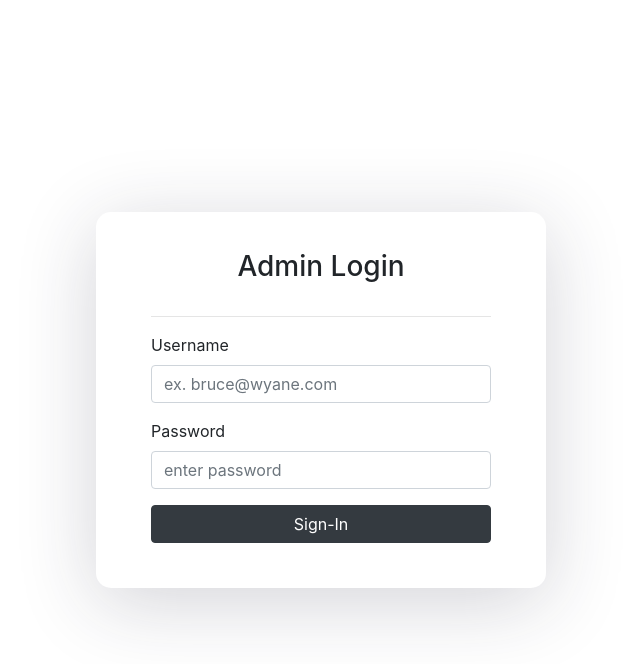
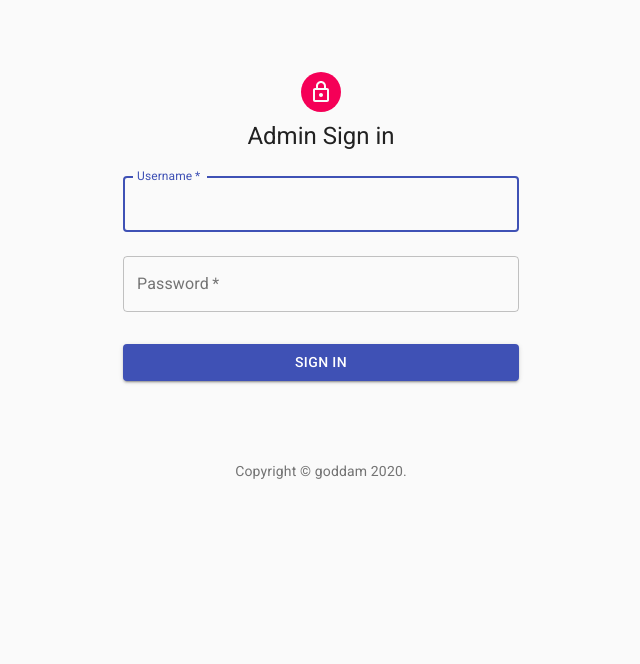
Before and after one commit to sheikh-sadik-vst-au4/Onion, a React (Create React App) app in the folder client/: page / in a window 1280 px wide. Shown: the top 664 px of the page, without its empty margins (319-959 px from the left). Built offline with nearby package versions, Linux system fonts and the light colour scheme.

Commit message:
[goddam-4]:added material ui

```diff
--- a/client/package.json
+++ b/client/package.json
@@ -3,6 +3,8 @@
   "version": "0.1.0",
   "private": true,
   "dependencies": {
+    "@material-ui/core": "^4.9.14",
+    "@material-ui/icons": "^4.9.1",
     "@testing-library/jest-dom": "^4.2.4",
     "@testing-library/react": "^9.5.0",
     "@testing-library/user-event": "^7.2.1",
--- a/client/public/index.html
+++ b/client/public/index.html
@@ -8,9 +8,8 @@
   <meta name="theme-color" content="#000000" />
   <meta name="description" content="Web site created using create-react-app" />
   <link rel="apple-touch-icon" href="%PUBLIC_URL%/logo192.png" />
-  <link rel="stylesheet" href="https://stackpath.bootstrapcdn.com/bootstrap/4.4.1/css/bootstrap.min.css"
-    integrity="sha384-Vkoo8x4CGsO3+Hhxv8T/Q5PaXtkKtu6ug5TOeNV6gBiFeWPGFN9MuhOf23Q9Ifjh" crossorigin="anonymous">
-
+  <link rel="stylesheet" href="https://fonts.googleapis.com/css?family=Roboto:300,400,500,700&display=swap" />
+  <link rel="stylesheet" href="https://fonts.googleapis.com/icon?family=Material+Icons" />
   <!--
       manifest.json provides metadata used when your web app is installed on a
       user's mobile device or desktop. See https://developers.google.com/web/fundamentals/web-app-manifest/
--- a/client/src/_router.jsx
+++ b/client/src/_router.js
@@ -1,8 +1,8 @@
 import React from "react";
 import { BrowserRouter, Switch, Route, Redirect } from "react-router-dom";
-import Home from "./pages/home";
-import Login from "./pages/Login/login";
+import Login from "./pages/Login";
 import app from "./Appbasic";
+import Home from './pages/Home';
 
 const Content = () => (
   <div className="container">
--- /dev/null
+++ b/client/src/pages/Login/component/LoginForm.jsx
@@ -0,0 +1,100 @@
+import React from "react";
+import LockOutlinedIcon from "@material-ui/icons/LockOutlined";
+import {
+  Container,
+  Avatar,
+  Button,
+  Typography,
+  Box,
+  makeStyles,
+  TextField,
+  CssBaseline,
+  Link,
+} from "@material-ui/core";
+
+function Copyright() {
+  return (
+    <Typography variant="body2" color="textSecondary" align="center">
+      {"Copyright © "}
+      <Link color="inherit" href="https://material-ui.com/">
+        goddam
+      </Link>{" "}
+      {new Date().getFullYear()}
+      {"."}
+    </Typography>
+  );
+}
+
+const useStyles = makeStyles((theme) => ({
+  paper: {
+    marginTop: theme.spacing(8),
+    display: "flex",
+    flexDirection: "column",
+    alignItems: "center",
+  },
+  avatar: {
+    margin: theme.spacing(1),
+    backgroundColor: theme.palette.secondary.main,
+  },
+  form: {
+    width: "100%", // Fix IE 11 issue.
+    marginTop: theme.spacing(1),
+  },
+  submit: {
+    margin: theme.spacing(3, 0, 2),
+  },
+}));
+
+export default function SignIn() {
+  const classes = useStyles();
+
+  return (
+    <Container component="main" maxWidth="xs">
+      <CssBaseline />
+      <div className={classes.paper}>
+        <Avatar className={classes.avatar}>
+          <LockOutlinedIcon />
+        </Avatar>
+        <Typography component="h1" variant="h5">
+          Admin Sign in
+        </Typography>
+        <form className={classes.form} Validate>
+          <TextField
+            variant="outlined"
+            margin="normal"
+            required
+            fullWidth
+            id="username"
+            label="Username"
+            name="username"
+            autoComplete="email"
+            autoFocus
+          />
+          <TextField
+            variant="outlined"
+            margin="normal"
+            required
+            fullWidth
+            name="password"
+            label="Password"
+            type="password"
+            id="password"
+            autoComplete="current-password"
+          />
+          <Button
+            type="submit"
+            fullWidth
+            variant="contained"
+            color="primary"
+            className={classes.submit}
+          >
+            Sign In
+          </Button>
+        </form>
+      </div>
+      <Box mt={8}>
+        <Copyright />
+      </Box>
+    </Container>
+  );
+}
--- /dev/null
+++ b/client/src/pages/Login/index.js
@@ -0,0 +1,22 @@
+import React, { Component, Fragment } from 'react';
+
+import LoginForm from './component/LoginForm';
+
+
+class LoginContainer extends Component {
+    state = { username: "", password: "", isAuthenticated: false }
+
+    viewHandler = () => {
+        return <LoginForm/>
+    }
+
+    render() {
+        return (
+            <Fragment>
+                {this.viewHandler()}
+            </Fragment>
+        );
+    }
+}
+
+export default LoginContainer;
--- a/client/src/pages/Login/login.css
+++ /dev/null
@@ -1,34 +0,0 @@
-.login-wrapper {
-    width: 100%;
-    height: 100%;
-  }
-
-  .login-wrapper {
-    display: flex;
-    justify-content: center;
-    flex-direction: column;
-    text-align: left;
-  }
-
-  .login-inner {
-    width: 450px;
-    margin: auto;
-    background: #ffffff;
-    box-shadow: 0px 14px 80px rgba(34, 35, 58, 0.2);
-    padding: 40px 55px 45px 55px;
-    border-radius: 15px;
-    transition: all 0.3s;
-    position: fixed;
-    top: 50%;
-    left: 50%;
-    /* bring your own prefixes */
-    transform: translate(-50%, -50%);
-
-  }
-
-  .login-wrapper h3 {
-    text-align: center;
-    margin: 0;
-    line-height: 1;
-    padding-bottom: 20px;
-  }
--- a/client/src/pages/Login/login.jsx
+++ /dev/null
@@ -1,66 +0,0 @@
-import React, { useState } from "react";
-import { Redirect } from "react-router-dom";
-import "./login.css";
-import app from "../../Appbasic";
-const Login = () => {
-  const [username, setUserName] = useState("");
-  const [password, setPassword] = useState("");
-  const [isAuthenticated, setIsAuthenticated] = useState(false);
-
-  const handleAuthentication = (event) => {
-    event.preventDefault();
-    if (
-      username.toLowerCase() === "admin" &&
-      password.toLowerCase() === "admin"
-    ) {
-      setIsAuthenticated(true);
-      app.setToken("sdklhafkjlsdhafsdjfhvskgksdklhafkjlsdhafsdjfhvskgk");
-    }
-  };
-
-  if (isAuthenticated) {
-    return <Redirect to="/home"></Redirect>;
-  } else {
-    return (
-      <div className="login-wrapper">
-        <div className="login-inner">
-          <h3>Admin Login</h3>
-          <hr></hr>
-          <form onSubmit={handleAuthentication}>
-            <div className="form-group">
-              <label>Username</label>
-              <input
-                type="text"
-                className="form-control"
-                placeholder="ex. bruce@wyane.com"
-                autoComplete="current-password"
-                value={username}
-                onChange={(event) => setUserName(event.target.value)}
-                required
-              ></input>
-            </div>
-            <div className="form-group">
-              <label>Password</label>
-              <input
-                type="password"
-                className="form-control"
-                placeholder="enter password"
-                autoComplete="current-password"
-                value={password}
-                onChange={(event) => setPassword(event.target.value)}
-                required
-              ></input>
-            </div>
-            <input
-              type="submit"
-              className="btn btn-dark btn-block"
-              value="Sign-In"
-            />
-          </form>
-        </div>
-      </div>
-    );
-  }
-};
-
-export default Login;
```
Also changed, not shown: client/src/component/LoginForm.js (+90 -0 lines), client/src/pages/Home/index.js (renamed from client/src/pages/home.jsx), 1 other file (tests, documents, lock files or other folders).
